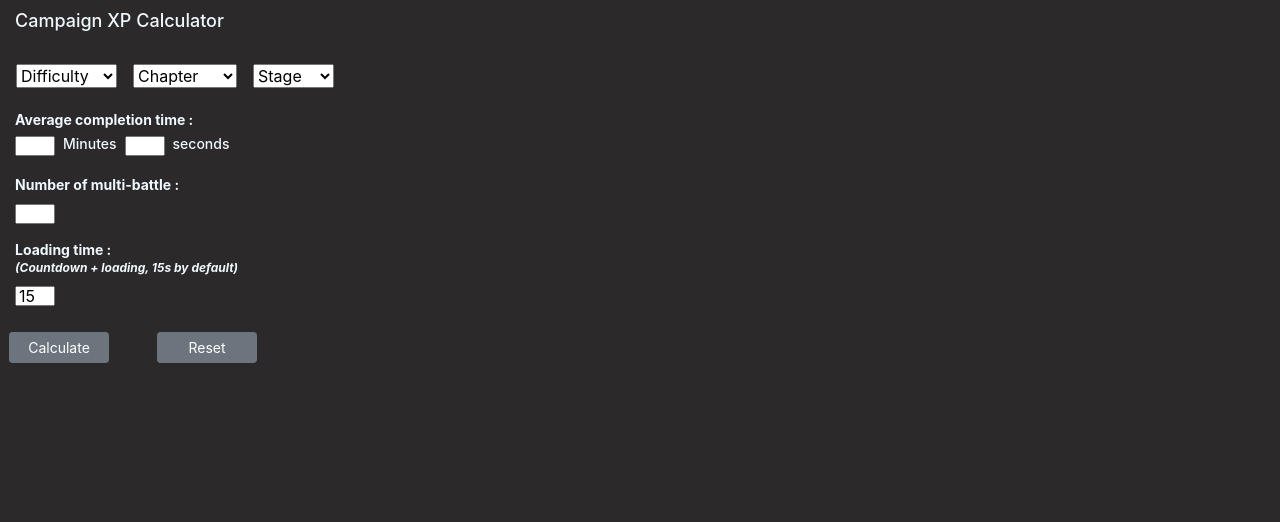
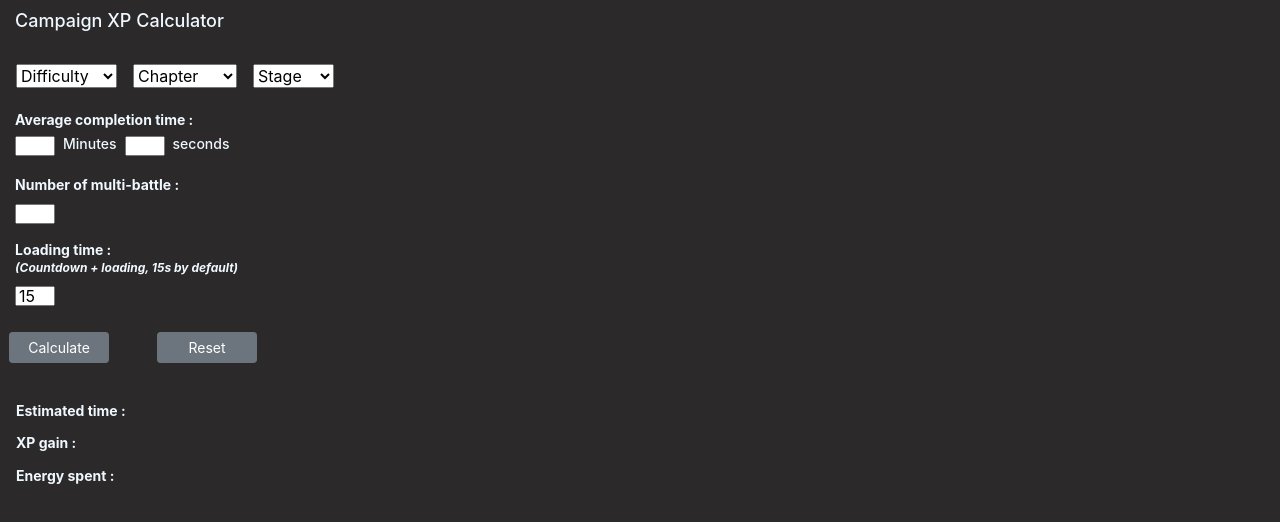
Before and after one commit to Kiatolao/Kiatool, a plain HTML site: page index.html in a window 1280 px wide. Shown: the part 62-584 px from the top of the page. Drawn offline with nearby package versions, Linux system fonts and the light colour scheme.

Commit message:
update index.html

```diff
--- a/index.html
+++ b/index.html
@@ -93,13 +93,13 @@
   </div>
 
  <div class="m-3">
-  <h3 id="time"></h3>
+  <h3 class="inline">Estimated time : </h3><h3 class="inline ml-1" id="time"></h3>
  </div>
  <div class="m-3">
-  <h3 id="exp"></h3>
+  <h3 class="inline">XP gain : </h3><h3 class="inline ml-1" id="exp"></h3>
  </div>
  <div class="m-3">
-  <h3 id="energy"></h3>
+  <h3 class="inline">Energy spent : </h3><h3 class="inline ml-1" id="energy"></h3>
  </div>
 
 <script src="https://code.jquery.com/jquery-3.3.1.slim.min.js" integrity="sha384-q8i/X+965DzO0rT7abK41JStQIAqVgRVzpbzo5smXKp4YfRvH+8abtTE1Pi6jizo" crossorigin="anonymous"></script>
```
